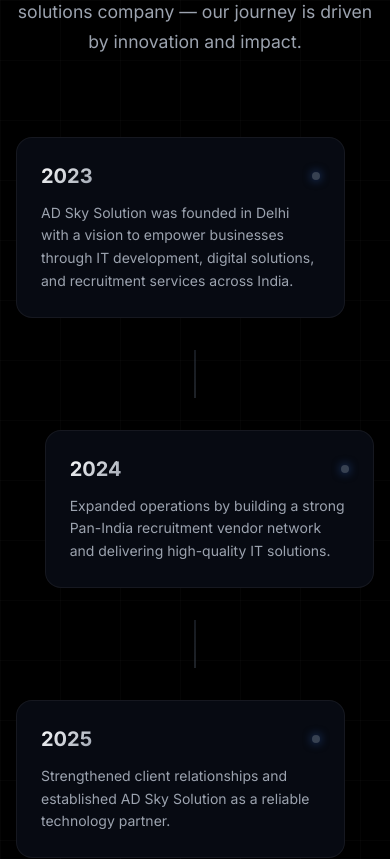
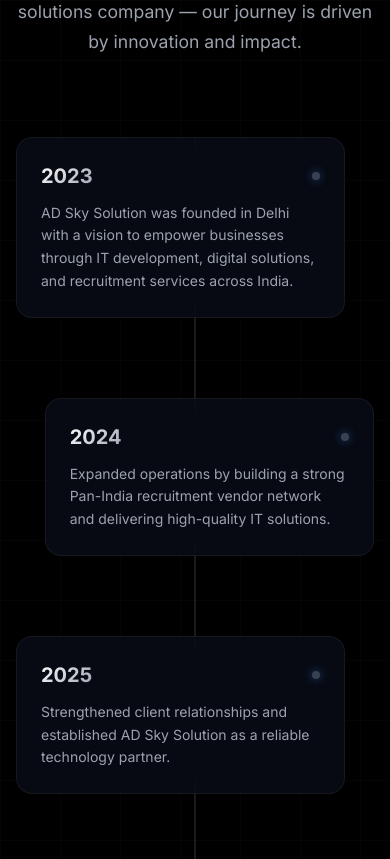
Before and after one commit to adskysolution-oss/adskycms, a Next.js app: page /about in a window 390 px wide. Shown: the part 3960-4819 px from the top of the page. Built offline with nearby package versions, Linux system fonts and the light colour scheme; no server answers; the database is empty.

Commit message:
feat: add HowItWorksSection and OurJourneySection components with interactive animations

```diff
--- a/src/components/sections/HowItWorksSection.jsx
+++ b/src/components/sections/HowItWorksSection.jsx
@@ -19,9 +19,9 @@
         </div>
         <div className="grid grid-cols-1 md:grid-cols-3 gap-8 relative">
           {/* Animated connecting line */}
-          <div className="hidden md:block absolute top-16 left-0 right-0 h-[2px] overflow-hidden">
+          <div className="hidden md:block absolute top-16 left-0 right-0 h-[2px]">
             <div
-              className="h-full bg-gradient-to-r from-primary via-secondary to-primary transition-all duration-500 ease-out"
+              className="h-full bg-gradient-to-r from-blue-600 via-primary-light to-blue-600 shadow-[0_0_15px_rgba(59,130,246,0.8)] transition-all duration-700 ease-in-out"
               style={{
                 width:
                   hoveredStep === 0
--- a/src/components/sections/OurJourneySection.jsx
+++ b/src/components/sections/OurJourneySection.jsx
@@ -1,4 +1,10 @@
+'use client';
+
+import { useRef } from 'react';
+import { motion, useScroll, useSpring, useTransform } from 'framer-motion';
+
 export default function OurJourneySection() {
+  const containerRef = useRef(null);
   const milestones = [
     {
       year: '2023',
@@ -22,6 +28,17 @@
     },
   ];
 
+  const { scrollYProgress } = useScroll({
+    target: containerRef,
+    offset: ['start center', 'end center'],
+  });
+
+  const scaleY = useSpring(scrollYProgress, {
+    stiffness: 100,
+    damping: 30,
+    restDelta: 0.001,
+  });
+
   return (
     <section className="section-padding relative">
       <div className="container-custom">
@@ -36,9 +53,15 @@
         </div>
 
         {/* Timeline Container */}
-        <div className="relative max-w-4xl mx-auto">
-          {/* Vertical line (Desktop only) */}
-          <div className="hidden md:block absolute left-1/2 top-0 bottom-0 w-[2px] -translate-x-1/2 bg-gradient-to-b from-primary/40 via-secondary/30 to-primary/40" />
+        <div ref={containerRef} className="relative max-w-4xl mx-auto">
+          {/* Vertical line background (Static) */}
+          <div className="absolute left-1/2 top-0 bottom-0 w-[2px] -translate-x-1/2 bg-white/10" />
+
+          {/* Vertical line progress (Animated) */}
+          <motion.div
+            style={{ scaleY, originY: 0 }}
+            className="absolute left-1/2 top-0 bottom-0 w-[2px] -translate-x-1/2 bg-gradient-to-b from-blue-500 via-primary-light to-blue-600 shadow-[0_0_15px_rgba(59,130,246,0.5)] z-0"
+          />
 
           <div className="flex flex-col md:block">
             {milestones.map((item, i) => {
@@ -50,7 +73,11 @@
                   <div className="hidden md:block absolute left-1/2 -translate-x-1/2 w-4 h-4 rounded-full bg-gradient-to-br from-primary-light to-secondary border-[3px] border-dark z-10" />
 
                   {/* Card */}
-                  <div
+                  <motion.div
+                    initial={{ opacity: 0, x: isLeft ? -50 : 50 }}
+                    whileInView={{ opacity: 1, x: 0 }}
+                    viewport={{ once: true, margin: "-100px" }}
+                    transition={{ duration: 0.6, delay: i * 0.1 }}
                     className={`
                       w-[92%] md:w-[calc(50%-40px)] mb-8 md:mb-20
                       ${isLeft ? 'md:mr-auto md:pr-6' : 'md:ml-auto md:pl-6'}
@@ -69,11 +96,11 @@
                         {item.description}
                       </p>
                     </div>
-                  </div>
+                  </motion.div>
 
-                  {/* Vertical Line Segment (Mobile only - between cards) */}
+                  {/* Spacer for mobile to maintain vertical height for the line */}
                   {i < milestones.length - 1 && (
-                    <div className="md:hidden self-center w-[2px] h-12 bg-gradient-to-b from-primary/40 to-secondary/40 mb-8" />
+                    <div className="md:hidden h-12" />
                   )}
                 </div>
               );
```
